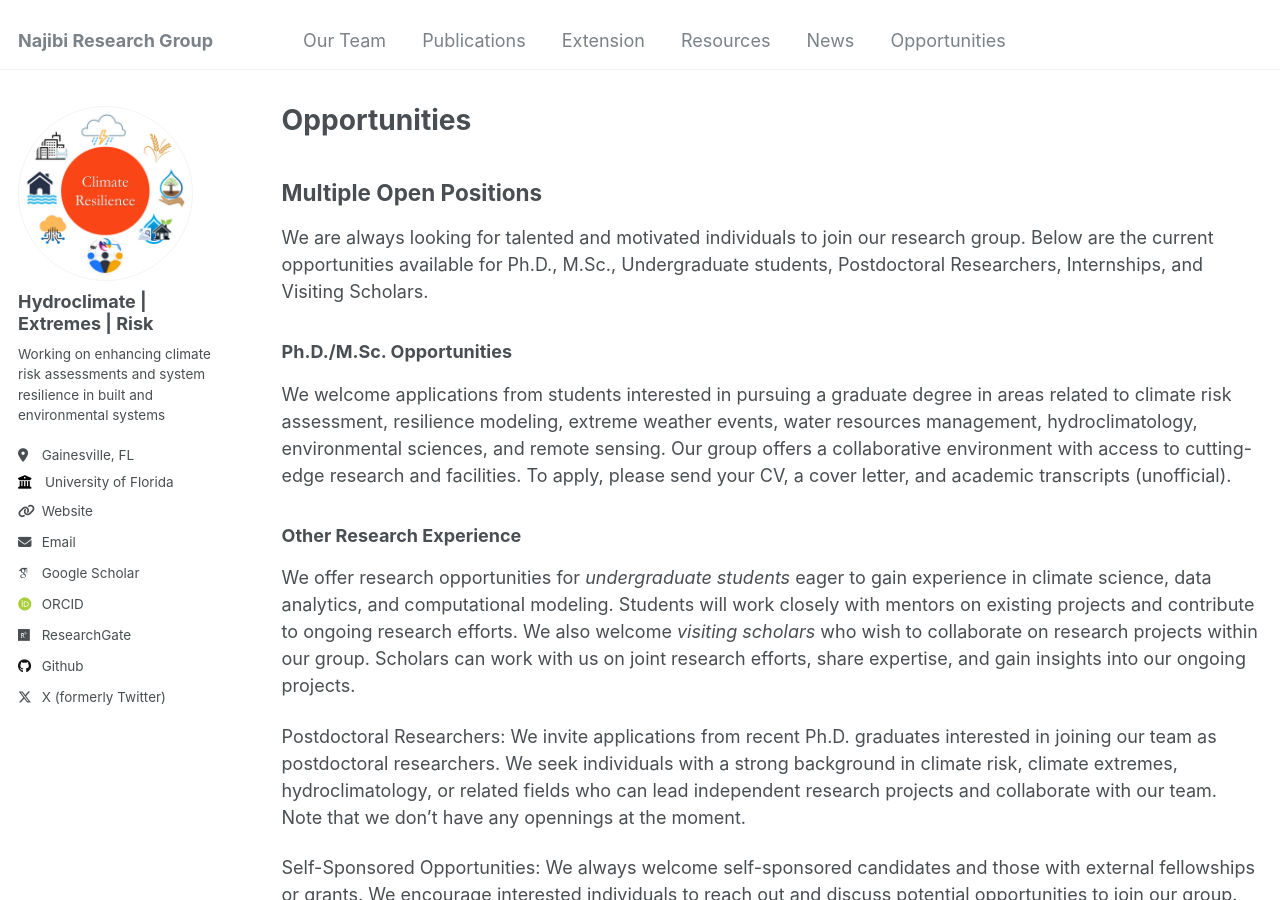
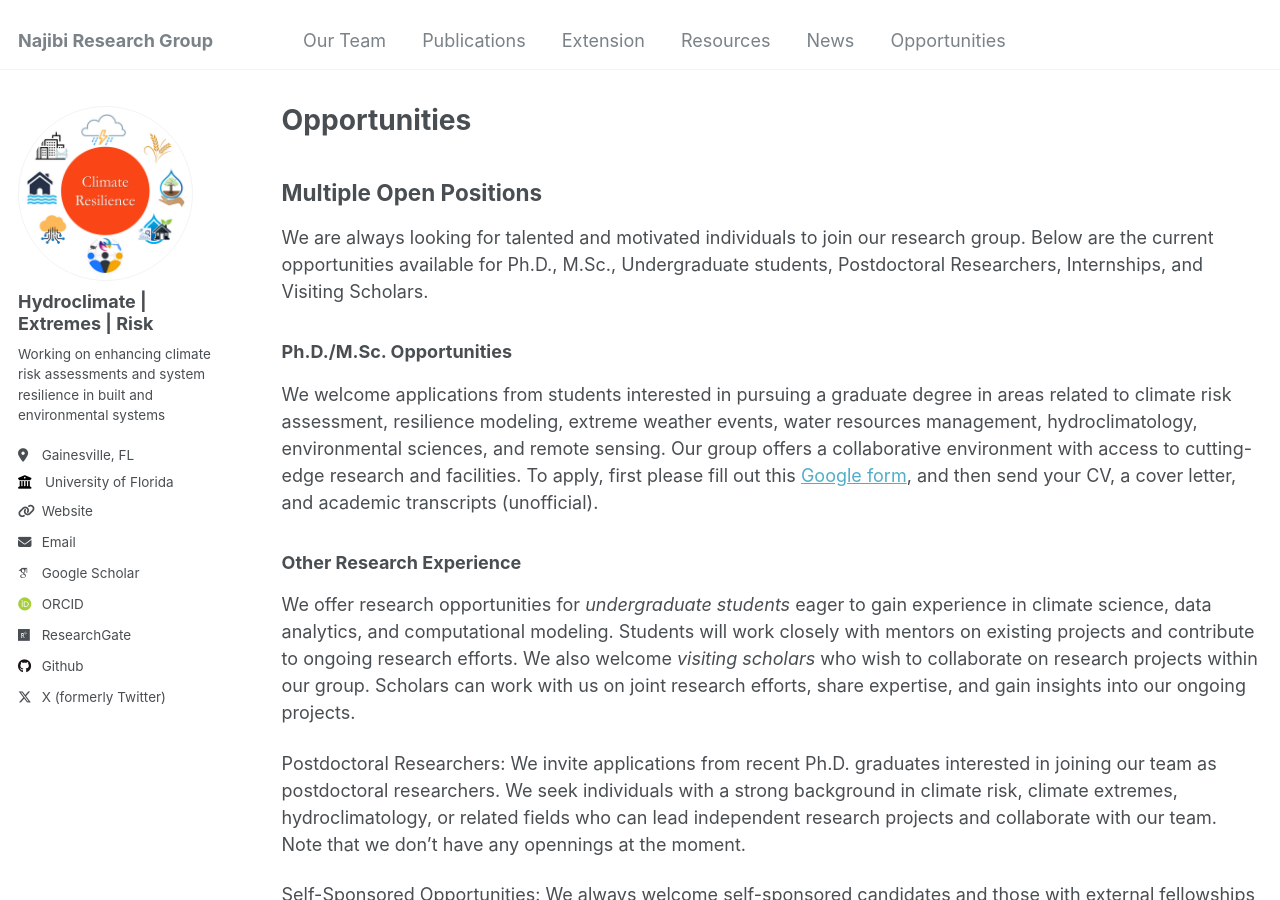
Before and after one commit to nassernajibi/lab, a Jekyll site: the page built from _pages/opportunities.md, in a window 1280 px wide and 900 px high. Built offline with Jekyll 4.4.1, drawn with Linux system fonts in a browser that asks for light colours; some web fonts are replaced.

Commit message:
Update opportunities.md

```diff
--- a/_pages/opportunities.md
+++ b/_pages/opportunities.md
@@ -10,7 +10,7 @@ author_profile: true  # Optional, adjust based on your theme
 We are always looking for talented and motivated individuals to join our research group. Below are the current opportunities available for Ph.D., M.Sc., Undergraduate students, Postdoctoral Researchers, Internships, and Visiting Scholars.
 
 ### Ph.D./M.Sc. Opportunities
-We welcome applications from students interested in pursuing a graduate degree in areas related to climate risk assessment, resilience modeling, extreme weather events, water resources management, hydroclimatology, environmental sciences, and remote sensing. Our group offers a collaborative environment with access to cutting-edge research and facilities. To apply, please send your CV, a cover letter, and academic transcripts (unofficial).
+We welcome applications from students interested in pursuing a graduate degree in areas related to climate risk assessment, resilience modeling, extreme weather events, water resources management, hydroclimatology, environmental sciences, and remote sensing. Our group offers a collaborative environment with access to cutting-edge research and facilities. To apply, first please fill out this [Google form](https://docs.google.com/forms/d/e/1FAIpQLSe4X1d9kJS6Xur53ztIVc2Pre48Yx3DnqO33hiNtdAeFMS6kA/viewform?usp=pp_url), and then send your CV, a cover letter, and academic transcripts (unofficial).
 
 ### Other Research Experience
 We offer research opportunities for *undergraduate students* eager to gain experience in climate science, data analytics, and computational modeling. Students will work closely with mentors on existing projects and contribute to ongoing research efforts. We also welcome *visiting scholars* who wish to collaborate on research projects within our group. Scholars can work with us on joint research efforts, share expertise, and gain insights into our ongoing projects.
```
